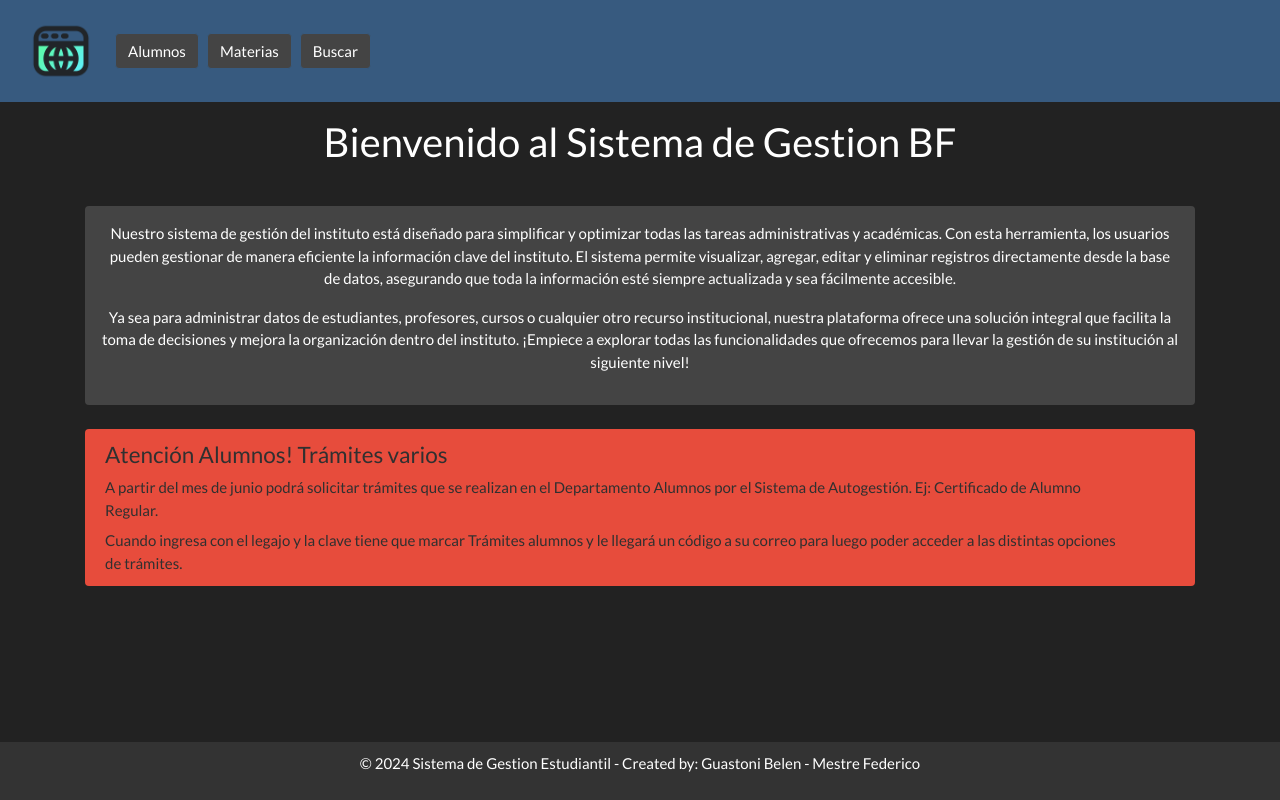
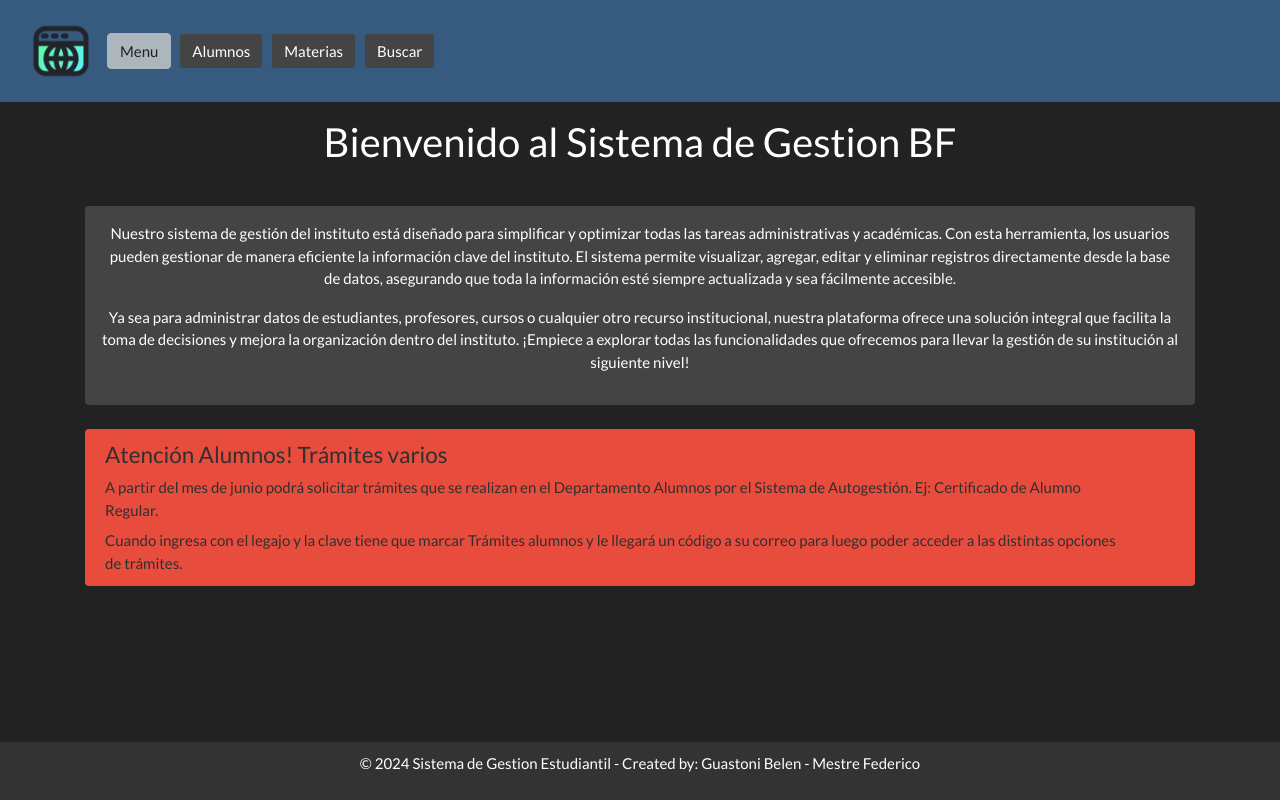
Before and after one commit to FedeeMest/fullstack_app_FB, an Angular app in the folder FrontEnd/SysAcad/: page / in a window 1280 px wide. Built offline with nearby package versions, Linux system fonts and the light colour scheme.

Commit message:
add_boton_menu_show

```diff
--- a/FrontEnd/SysAcad/src/app/components/navbar/navbar.component.html
+++ b/FrontEnd/SysAcad/src/app/components/navbar/navbar.component.html
@@ -4,8 +4,9 @@
       <img src="web_6872807(1).png" alt="Logo" style="width:60px;">
     </a>
     <!-- Botón del menú para pantallas pequeñas -->
-    <button class="navbar-toggler" type="button" data-bs-toggle="collapse" data-bs-target="#navbarColor01" aria-controls="navbarColor01" aria-expanded="false" aria-label="Toggle navigation">
-      <span class="navbar-toggler-icon"></span>
+    <button class="btn btn-light" type="button" data-bs-toggle="collapse" data-bs-target="#navbarColor01" aria-controls="navbarColor01" aria-expanded="false" aria-label="Toggle navigation">
+      <!-- Cambiamos el icono por texto -->
+      <span>Menu</span>
     </button>
 
     <div class="collapse navbar-collapse" id="navbarColor01">
--- a/FrontEnd/SysAcad/src/index.html
+++ b/FrontEnd/SysAcad/src/index.html
@@ -10,5 +10,7 @@
 </head>
 <body>
   <app-root></app-root>
+  <script src="https://cdn.jsdelivr.net/npm/bootstrap@5.1.3/dist/js/bootstrap.bundle.min.js" integrity="sha384-ka7Sk0Gln4gmtz2MlQnikT1wXgYsOg+OMhuP+IlRH9sENBO0LRn5q+8nbTov4+1p" crossorigin="anonymous"></script>
+
 </body>
 </html>
```
